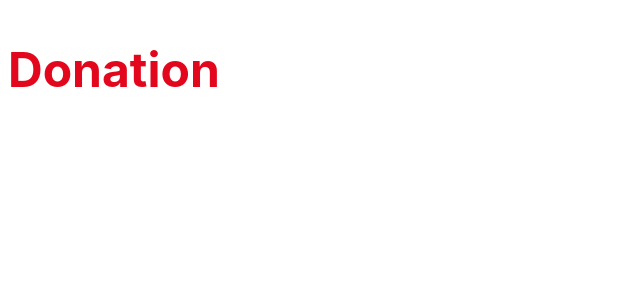
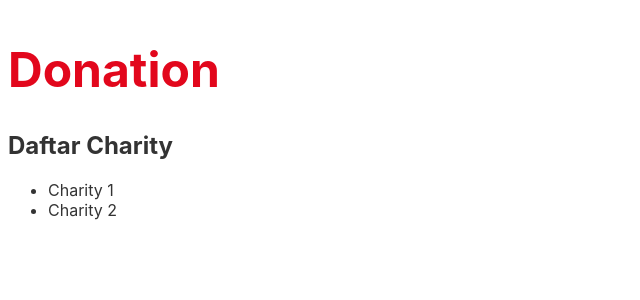
Before and after one commit to nuk3l1st/bwafunding-charity, a Svelte app: page / in a window 1280 px wide. Shown: the top 300 px of the page, without its empty margins (0-640 px from the left). Built offline with nearby package versions, Linux system fonts and the light colour scheme.

Commit message:
Komponen Bersarang

```diff
--- a/src/App.svelte
+++ b/src/App.svelte
@@ -1,4 +1,5 @@
 <script>
+    import CharityList from './CharityList.svelte';
     let title = "Charity";
     setTimeout(function(){
         title = "Donation";
@@ -6,6 +7,7 @@
 </script>
 
 <h1>{title}</h1>
+<CharityList/>
 
 <style>
 h1 {
--- /dev/null
+++ b/src/CharityList.svelte
@@ -0,0 +1,5 @@
+<h2>Daftar Charity</h2>
+<ul>
+    <li>Charity 1</li>
+    <li>Charity 2</li>
+</ul>
```
